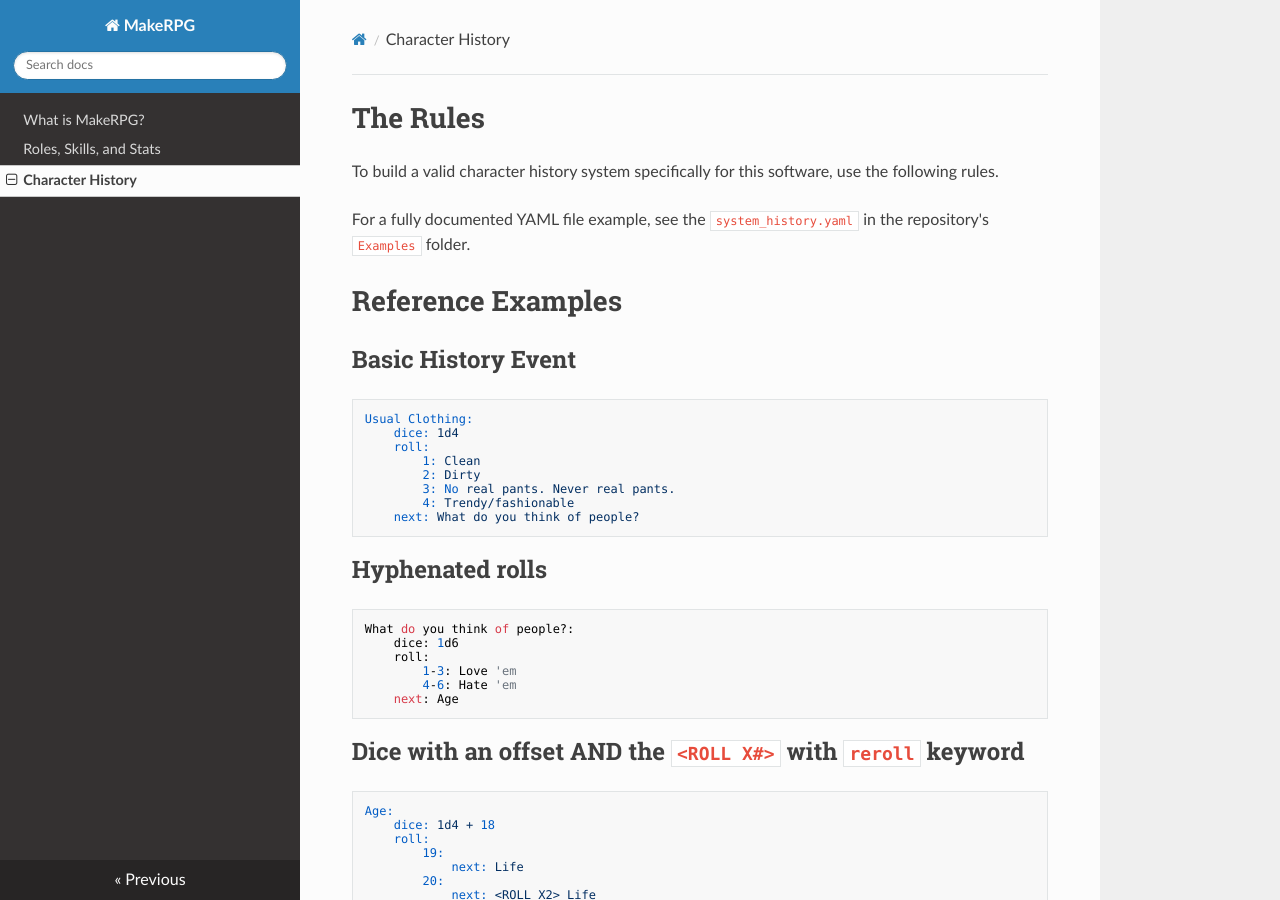
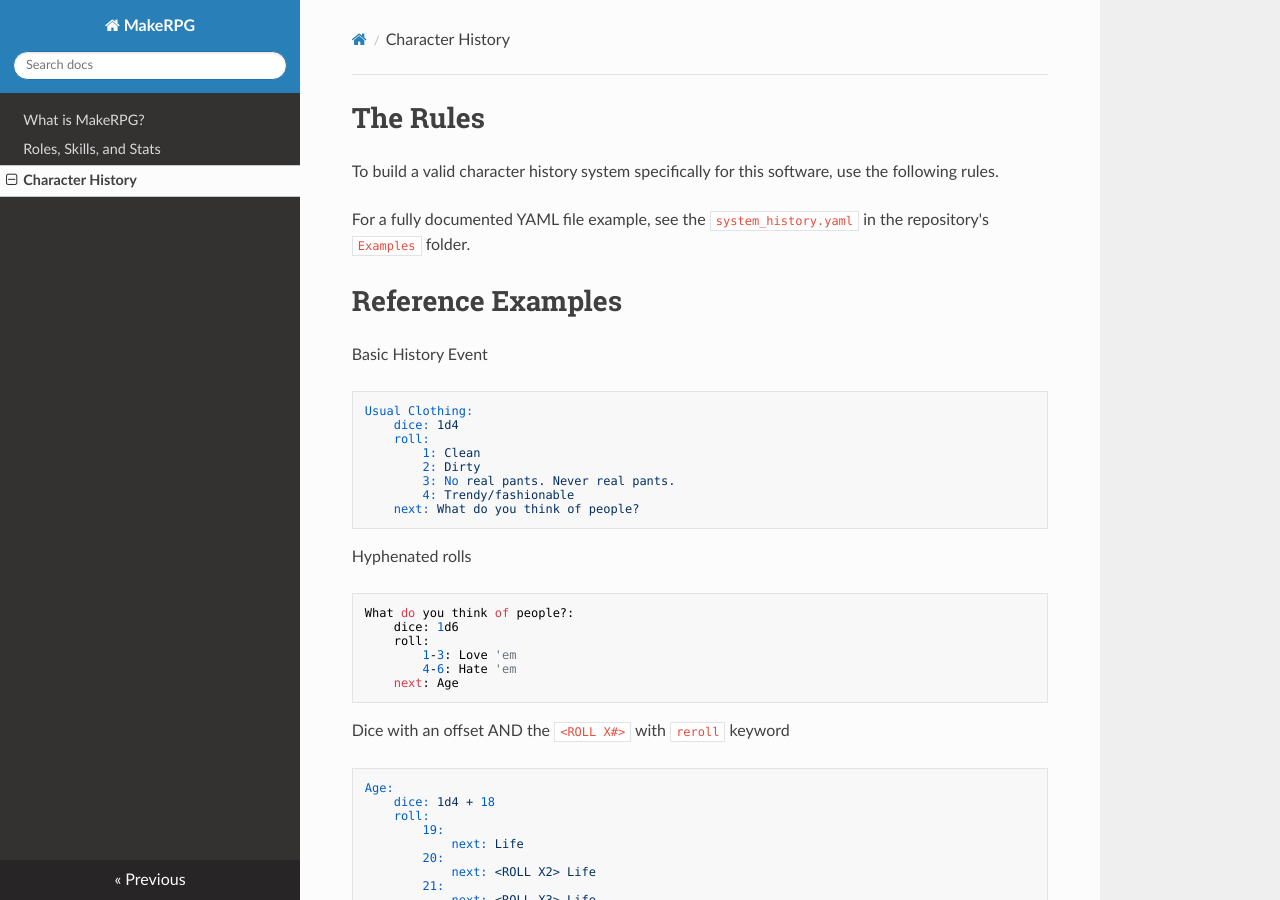
Before and after one commit to ericearl/MakeRPG, an MkDocs documentation site: the page built from docs/history.md, in a window 1280 px wide and 900 px high. Built offline with MkDocs 1.6.1, drawn with Linux system fonts in a browser that asks for light colours; nearby versions of some CDN libraries; old or Windows-style settings are respelled for this version of MkDocs.

Commit message:
Update YAML docs
Updating headings in YAML docs for cleaner readthedocs rendering.

````diff
--- a/docs/history.md
+++ b/docs/history.md
@@ -6,7 +6,7 @@ For a fully documented YAML file example, see the `system_history.yaml` in the r
 
 # Reference Examples
 
-## Basic History Event
+Basic History Event
 
 ```
 Usual Clothing:
@@ -19,7 +19,7 @@ Usual Clothing:
     next: What do you think of people?
 ```
 
-## Hyphenated rolls
+Hyphenated rolls
 
 ```
 What do you think of people?:
@@ -30,7 +30,7 @@ What do you think of people?:
     next: Age
 ```
 
-## Dice with an offset AND the `<ROLL X#>` with `reroll` keyword
+Dice with an offset AND the `<ROLL X#>` with `reroll` keyword
 
 ```
 Age:
@@ -55,7 +55,7 @@ Life:
     reroll: Life
 ```
 
-## The `<NPC type>` and `<ROLL X#>` keywords
+The `<NPC type>` and `<ROLL X#>` keywords
 
 ```
 Siblings:
@@ -71,34 +71,34 @@ Siblings:
 
 # Required Keywords
 
-## `START`
+### `START`
 
 
 
-## `NPC`
+### `NPC`
 
 
 
-## `dice`
+### `dice`
 
 
 
-## `roll`
+### `roll`
 
 
 
-## `next`
+### `next`
 
 
 
 # Optional Keywords
 
-## `<ROLL X#>`
+### `<ROLL X#>`
 
 
 
-## `reroll`
+### `reroll`
 
 
 
-## `<NPC type>`
+### `<NPC type>`
````
Also changed, not shown: docs/roles_skills_stats.md (+2 -2 lines).
